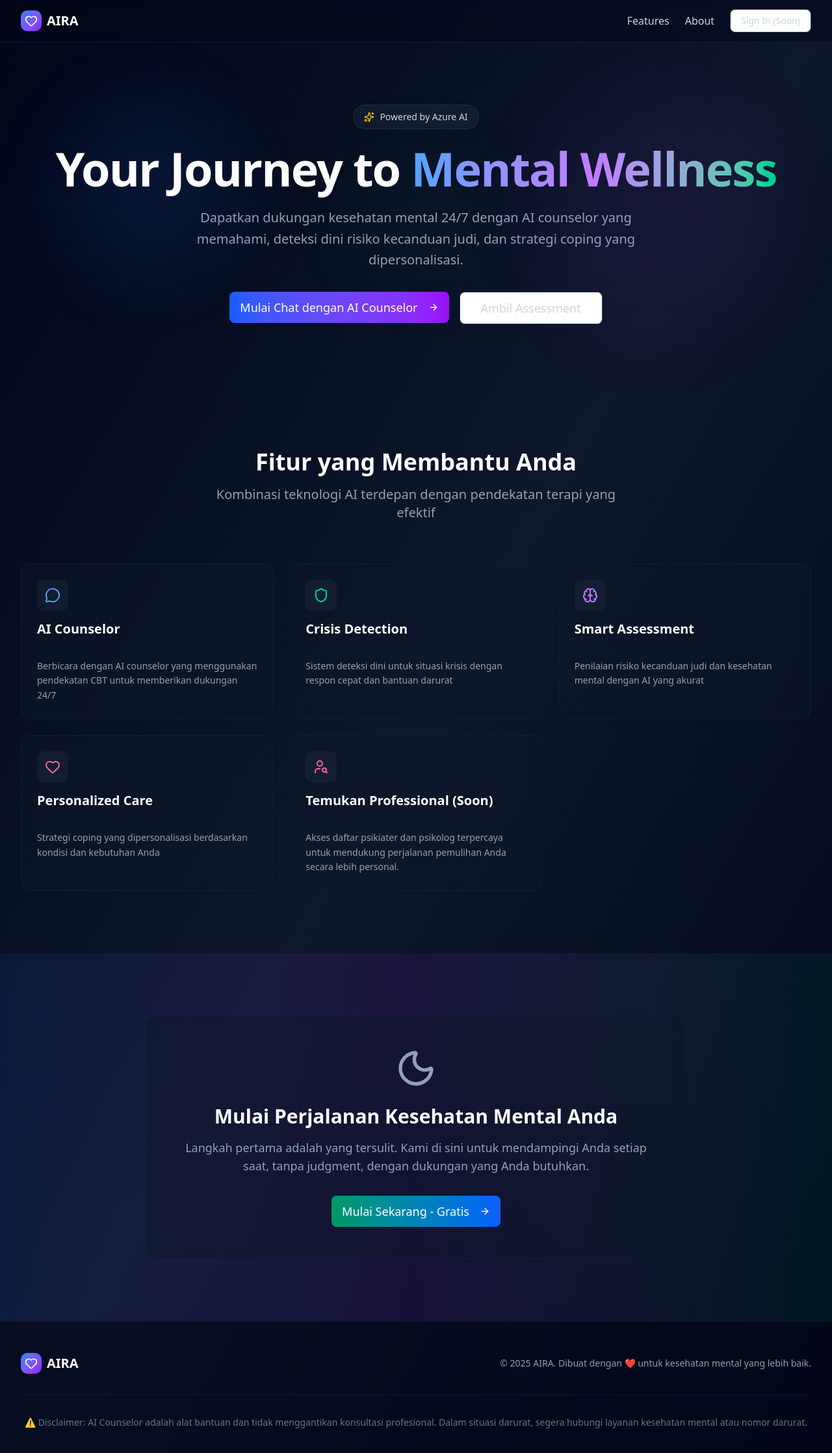
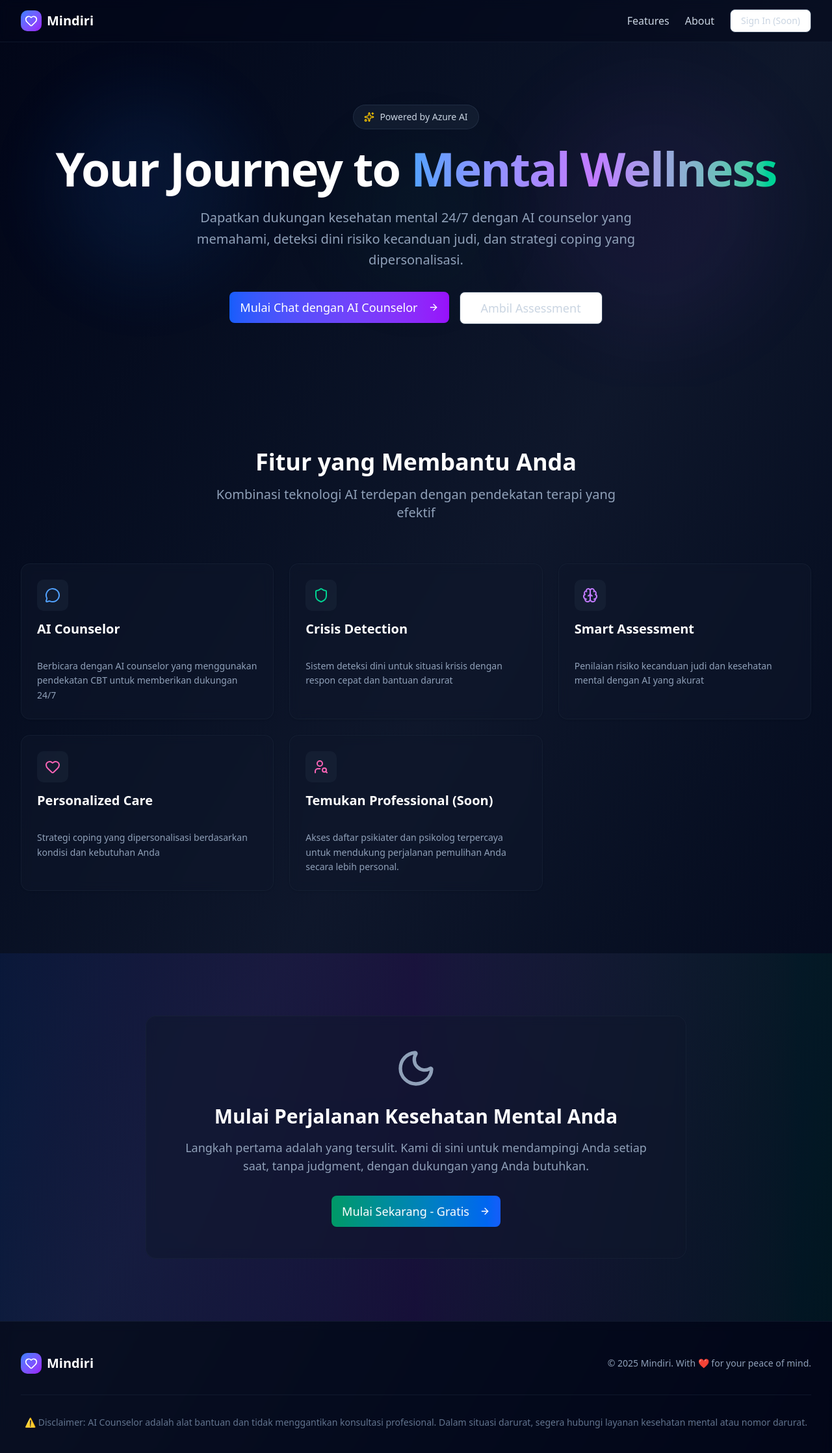
Before and after one commit to wahyuazizi/hackaton-mental-health-fe, a React (Vite) app: page / in a window 1280 px wide. Shown: the top 2236 px of the page at 65% size. Built offline with nearby package versions, Linux system fonts and the light colour scheme.

Commit message:
update home

```diff
--- a/src/pages/Home.jsx
+++ b/src/pages/Home.jsx
@@ -48,7 +48,7 @@ const Home = () => {
               <div className="w-8 h-8 bg-gradient-to-br from-blue-500 to-purple-600 rounded-lg flex items-center justify-center">
                 <Heart className="w-5 h-5 text-white" />
               </div>
-              <span className="text-xl font-semibold text-white">AIRA</span>
+              <span className="text-xl font-semibold text-white">Mindiri</span>
             </Link>
             <div className="hidden md:flex items-center space-x-6">
               <a href="#features" className="text-slate-300 hover:text-white transition-colors">Features</a>
@@ -170,10 +170,10 @@ const Home = () => {
               <div className="w-8 h-8 bg-gradient-to-br from-blue-500 to-purple-600 rounded-lg flex items-center justify-center">
                 <Heart className="w-5 h-5 text-white" />
               </div>
-              <span className="text-xl font-semibold text-white">AIRA</span>
+              <span className="text-xl font-semibold text-white">Mindiri</span>
             </Link>
             <div className="text-slate-400 text-sm">
-              © 2025 AIRA. Dibuat dengan ❤️ untuk kesehatan mental yang lebih baik.
+              © 2025 Mindiri. With ❤️ for your peace of mind.
             </div>
           </div>
           <div className="mt-8 pt-8 border-t border-slate-800/50">
```
